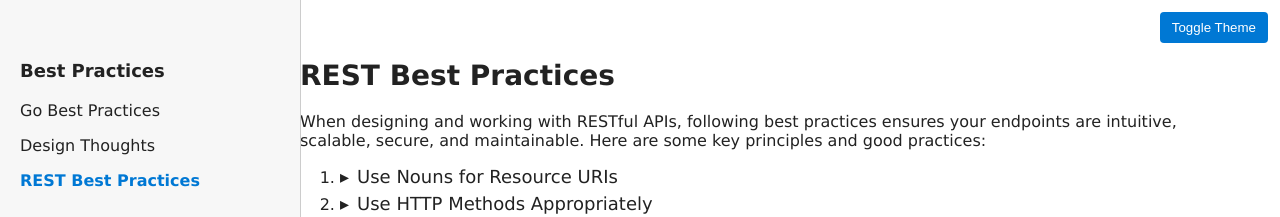
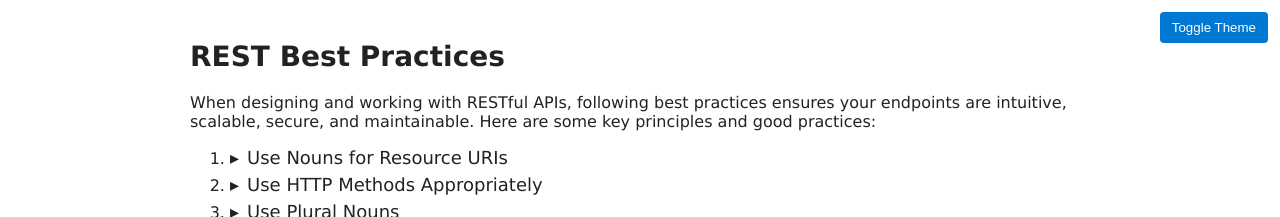
Before and after one commit to ckdcowster/ckdcowster.github.io, a plain HTML site: page restbestpractices.html in a window 1280 px wide. Shown: the top 217 px of the page. Drawn offline with Linux system fonts and the light colour scheme.

Commit message:
removed side bar

```diff
--- a/global.css
+++ b/global.css
@@ -7,7 +7,6 @@
     --accent: #0078d4;
     --border: #cccccc;
     --code-bg: #f4f4f4;
-    --sidebar-bg: #f7f7f7;
 }
 
 [data-theme="dark"] {
@@ -16,7 +15,6 @@
     --accent: #4aa3ff;
     --border: #444444;
     --code-bg: #2a2a2a;
-    --sidebar-bg: #252525;
 }
 
 /* ================================
@@ -29,46 +27,12 @@ body {
     font-size: 12pt;
     background: var(--bg);
     color: var(--text);
-    display: flex;
 }
 
-/* ================================
-   SIDEBAR
-================================ */
-.sidebar {
-    width: 260px;
-    background: var(--sidebar-bg);
-    border-right: 1px solid var(--border);
-    height: 100vh;
-    padding: 20px;
-    position: fixed;
-    overflow-y: auto;
-}
-
-.sidebar h2 {
-    font-size: 18px;
-    margin-bottom: 12px;
-}
-
-.sidebar a {
-    display: block;
-    padding: 8px 0;
-    color: var(--text);
-    text-decoration: none;
-}
-
-.sidebar a.active {
-    font-weight: bold;
-    color: var(--accent);
-}
-
-/* ================================
-   MAIN CONTENT
-================================ */
 main {
-    margin-left: 260px;
-    padding: 40px;
     max-width: 900px;
+    margin: 40px auto;
+    padding: 0 20px;
 }
 
 /* ================================
@@ -109,7 +73,7 @@ h2 {
 }
 
 .collapsible-list.open {
-    max-height: 800px; /* enough for long lists */
+    max-height: 800px;
 }
 
 /* ================================
--- a/global.js
+++ b/global.js
@@ -1,7 +1,8 @@
-/* ================================
-   COLLAPSIBLE SECTIONS
-================================ */
 document.addEventListener("DOMContentLoaded", () => {
+
+    /* ================================
+       COLLAPSIBLE SECTIONS
+    ================================= */
     const headers = document.querySelectorAll(".list-header");
 
     headers.forEach(header => {
@@ -32,14 +33,4 @@ document.addEventListener("DOMContentLoaded", () => {
 
     const saved = localStorage.getItem("theme") || "light";
     document.documentElement.setAttribute("data-theme", saved);
-
-    /* ================================
-       SIDEBAR ACTIVE LINK
-    ================================= */
-    const path = window.location.pathname.split("/").pop();
-    document.querySelectorAll(".sidebar a").forEach(a => {
-        if (a.getAttribute("href") === path) {
-            a.classList.add("active");
-        }
-    });
 });
--- a/restbestpractices.html
+++ b/restbestpractices.html
@@ -10,13 +10,6 @@
 <body>
 
 <button class="theme-toggle">Toggle Theme</button>
-
-<aside class="sidebar">
-    <h2>Best Practices</h2>
-    <a href="gobestpractices.html">Go Best Practices</a>
-    <a href="designthoughts.html">Design Thoughts</a>
-    <a href="restbestpractices.html">REST Best Practices</a>
-</aside>
 
 <main>
 
@@ -129,46 +122,14 @@
         </tr>
     </thead>
     <tbody>
-        <tr>
-            <td>GET</td>
-            <td>/api/v1/admin/software/isos</td>
-            <td>List all software ISO Images and their details</td>
-        </tr>
-        <tr>
-            <td>POST</td>
-            <td>/api/v1/admin/software/isos</td>
-            <td>Create a new ISO image</td>
-        </tr>
-        <tr>
-            <td>GET</td>
-            <td>/api/v1/admin/software/isos/{id}</td>
-            <td>Get details of a specific ISO image</td>
-        </tr>
-        <tr>
-            <td>PUT</td>
-            <td>/api/v1/admin/software/isos/{id}</td>
-            <td>Update details of a specific ISO image</td>
-        </tr>
-        <tr>
-            <td>DELETE</td>
-            <td>/api/v1/admin/software/isos/{id}</td>
-            <td>Deletes a specific ISO image</td>
-        </tr>
-        <tr>
-            <td>GET</td>
-            <td>/api/v1/admin/software/isos/downloads</td>
-            <td>List all download histories for all ISO images*</td>
-        </tr>
-        <tr>
-            <td>GET</td>
-            <td>/api/v1/admin/software/isos/{id}/downloads</td>
-            <td>List specific ISO download history**</td>
-        </tr>
-        <tr>
-            <td>GET</td>
-            <td>/api/v1/software/isos/{id}/file</td>
-            <td>Download a specific ISO image**</td>
-        </tr>
+        <tr><td>GET</td><td>/api/v1/admin/software/isos</td><td>List all software ISO Images and their details</td></tr>
+        <tr><td>POST</td><td>/api/v1/admin/software/isos</td><td>Create a new ISO image</td></tr>
+        <tr><td>GET</td><td>/api/v1/admin/software/isos/{id}</td><td>Get details of a specific ISO image</td></tr>
+        <tr><td>PUT</td><td>/api/v1/admin/software/isos/{id}</td><td>Update details of a specific ISO image</td></tr>
+        <tr><td>DELETE</td><td>/api/v1/admin/software/isos/{id}</td><td>Deletes a specific ISO image</td></tr>
+        <tr><td>GET</td><td>/api/v1/admin/software/isos/downloads</td><td>List all download histories for all ISO images*</td></tr>
+        <tr><td>GET</td><td>/api/v1/admin/software/isos/{id}/downloads</td><td>List specific ISO download history**</td></tr>
+        <tr><td>GET</td><td>/api/v1/software/isos/{id}/file</td><td>Download a specific ISO image**</td></tr>
     </tbody>
 </table>
 
@@ -217,36 +178,12 @@
         </tr>
     </thead>
     <tbody>
-        <tr>
-            <td>GET</td>
-            <td style="color: green;">✔️</td>
-            <td style="color: green;">✔️</td>
-        </tr>
-        <tr>
-            <td>HEAD</td>
-            <td style="color: green;">✔️</td>
-            <td style="color: green;">✔️</td>
-        </tr>
-        <tr>
-            <td>PUT</td>
-            <td style="color: green;">✔️</td>
-            <td style="color: red;">❌</td>
-        </tr>
-        <tr>
-            <td>DELETE</td>
-            <td style="color: green;">✔️</td>
-            <td style="color: red;">❌</td>
-        </tr>
-        <tr>
-            <td>POST</td>
-            <td style="color: red;">❌</td>
-            <td style="color: red;">❌</td>
-        </tr>
-        <tr>
-            <td>PATCH</td>
-            <td style="color: red;">❌</td>
-            <td style="color: red;">❌</td>
-        </tr>
+        <tr><td>GET</td><td style="color: green;">✔️</td><td style="color: green;">✔️</td></tr>
+        <tr><td>HEAD</td><td style="color: green;">✔️</td><td style="color: green;">✔️</td></tr>
+        <tr><td>PUT</td><td style="color: green;">✔️</td><td style="color: red;">❌</td></tr>
+        <tr><td>DELETE</td><td style="color: green;">✔️</td><td style="color: red;">❌</td></tr>
+        <tr><td>POST</td><td style="color: red;">❌</td><td style="color: red;">❌</td></tr>
+        <tr><td>PATCH</td><td style="color: red;">❌</td><td style="color: red;">❌</td></tr>
     </tbody>
 </table>
 
```
Also changed, not shown: designthoughts.html (+0 -7 lines), gobestpractices.html (+4 -9 lines).
